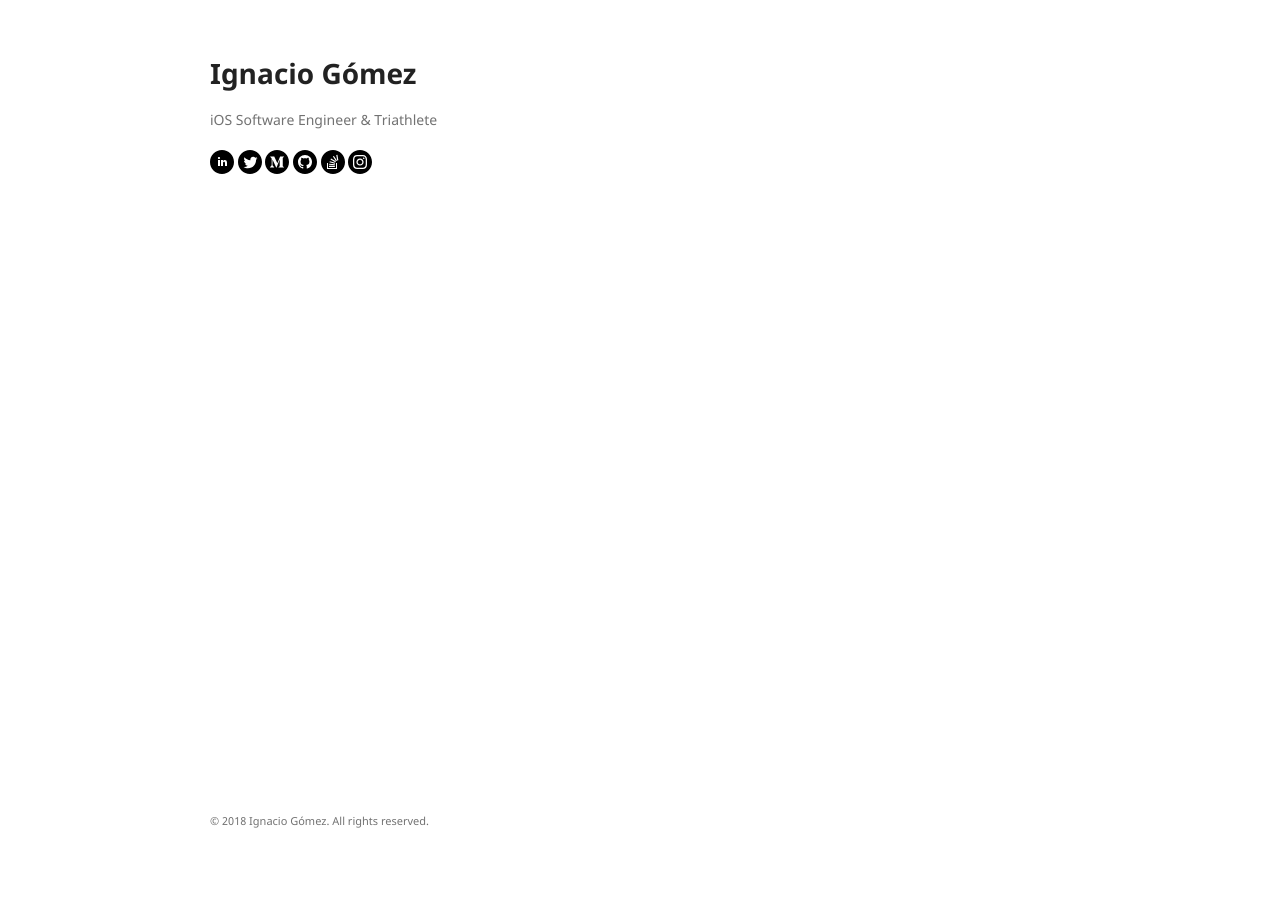
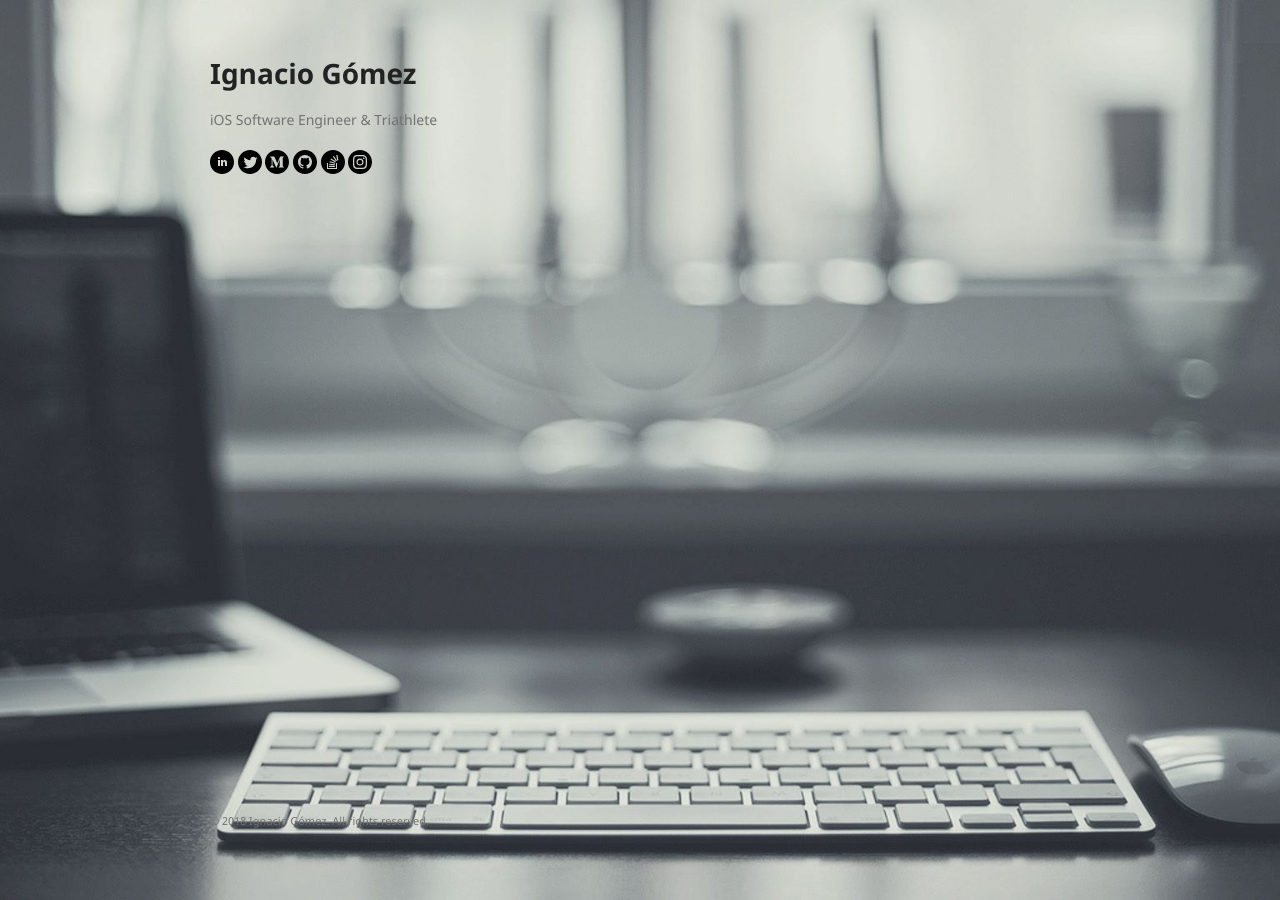
Before and after one commit to ignacio-gomeze/ignacio-gomeze.github.io, a Jekyll site: the page built from index.md, in a window 1280 px wide. Built offline with Jekyll 4.4.1, drawn with Linux system fonts in a browser that asks for light colours.

Commit message:
Add background image

```diff
--- a/assets/css/style.scss
+++ b/assets/css/style.scss
@@ -2,3 +2,11 @@
 ---
 
 @import "jekyll-theme-minimal";
+
+html, body {
+    background: url(../img/img_bg.jpg) no-repeat center center fixed;
+    -webkit-background-size: cover;
+    -moz-background-size: cover;
+    -o-background-size: cover;
+    background-size: cover;
+}
```
Also changed, not shown: assets/img/img_bg.jpg (added).
